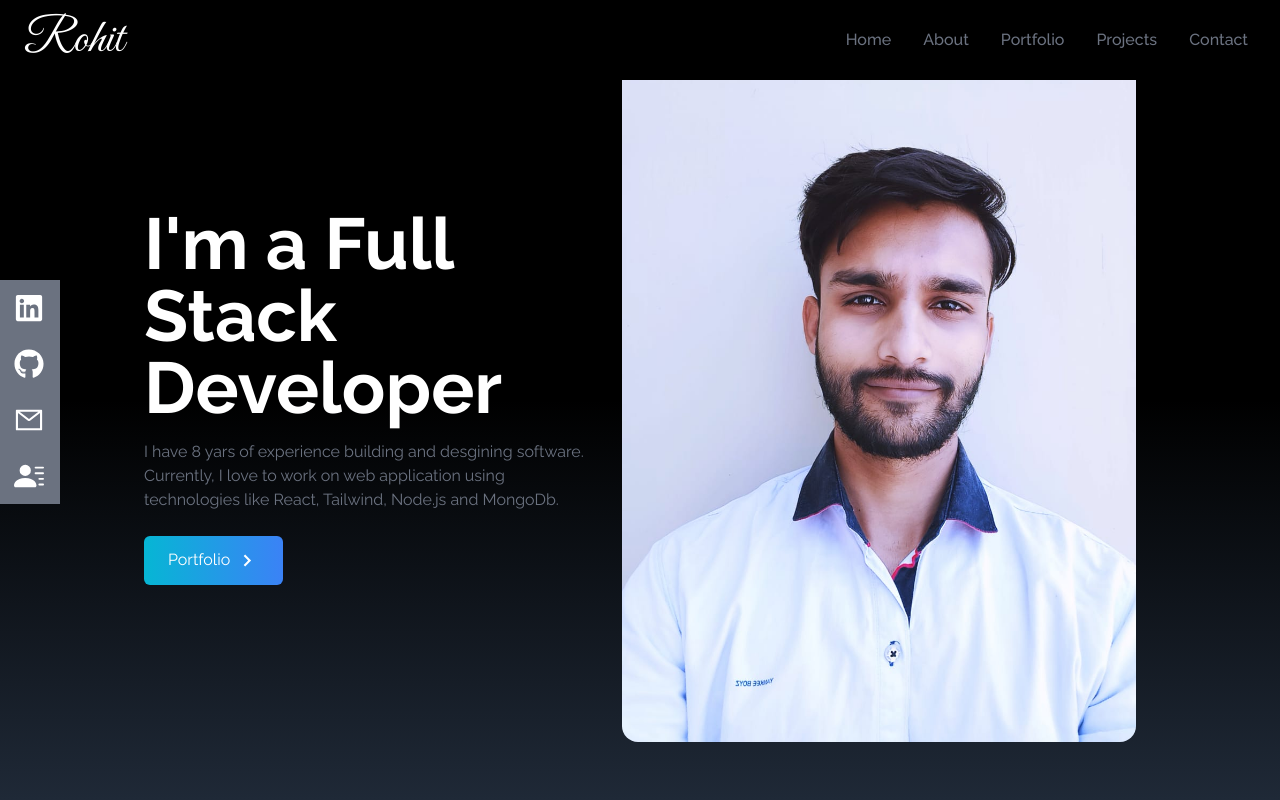
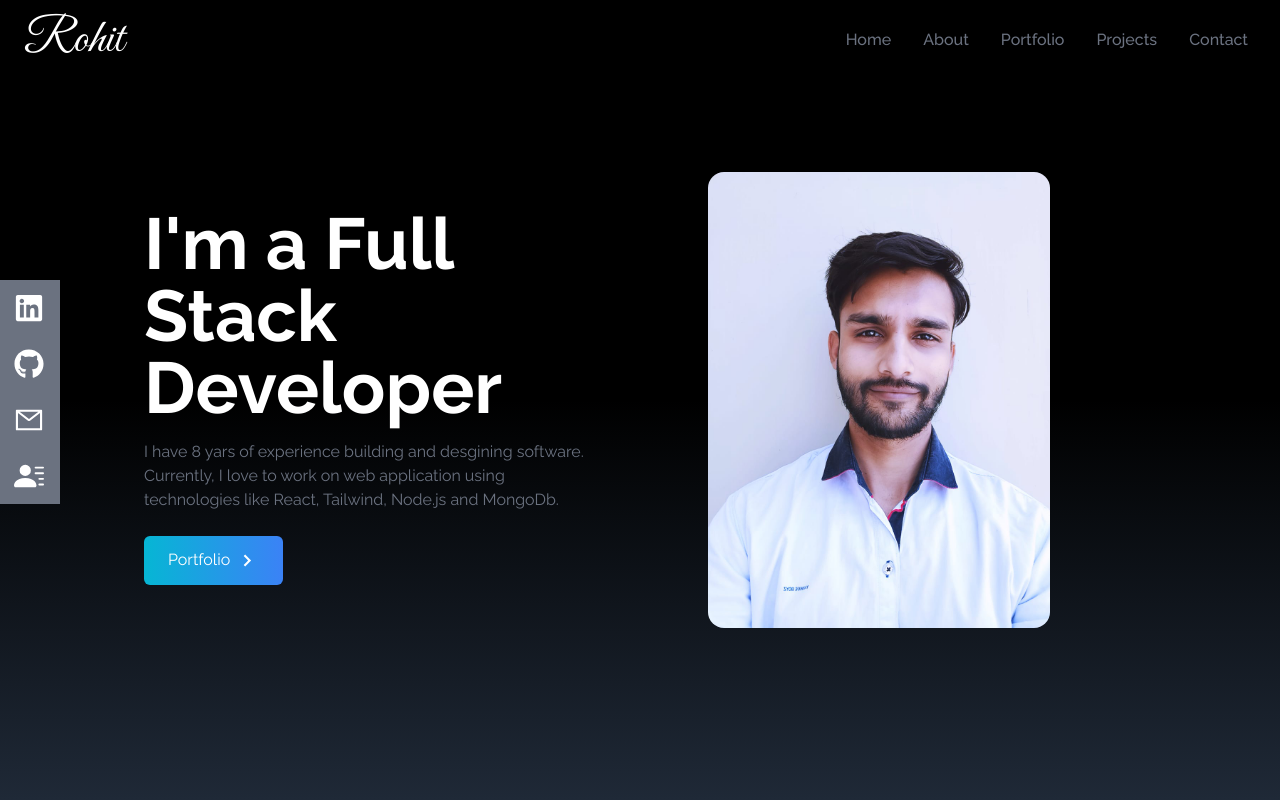
Before and after one commit to roohitgupta/Portfolio_1.0.2, a React (Create React App) app: page / in a window 1280 px wide. Shown: the top 800 px of the page. Built offline with nearby package versions, Linux system fonts and the light colour scheme; the HTML template or start-up script is replaced by a standard one.

Commit message:
added some

```diff
--- a/src/components/Home.jsx
+++ b/src/components/Home.jsx
@@ -27,12 +27,12 @@ const Home = () => {
             </div>
         </div>
         <div>
-            <img src={heroImage} alt="My Profile" className='rounded-2xl mx-auto w-2/3 md:w-full' />
+            <img src={heroImage} alt="My Profile" className='rounded-2xl mx-auto w-2/3 md:w-2/3' />
         </div>
 
       </div>
     </div>
-  )
-}
+  );
+};
 
-export default Home
+export default Home;
```
